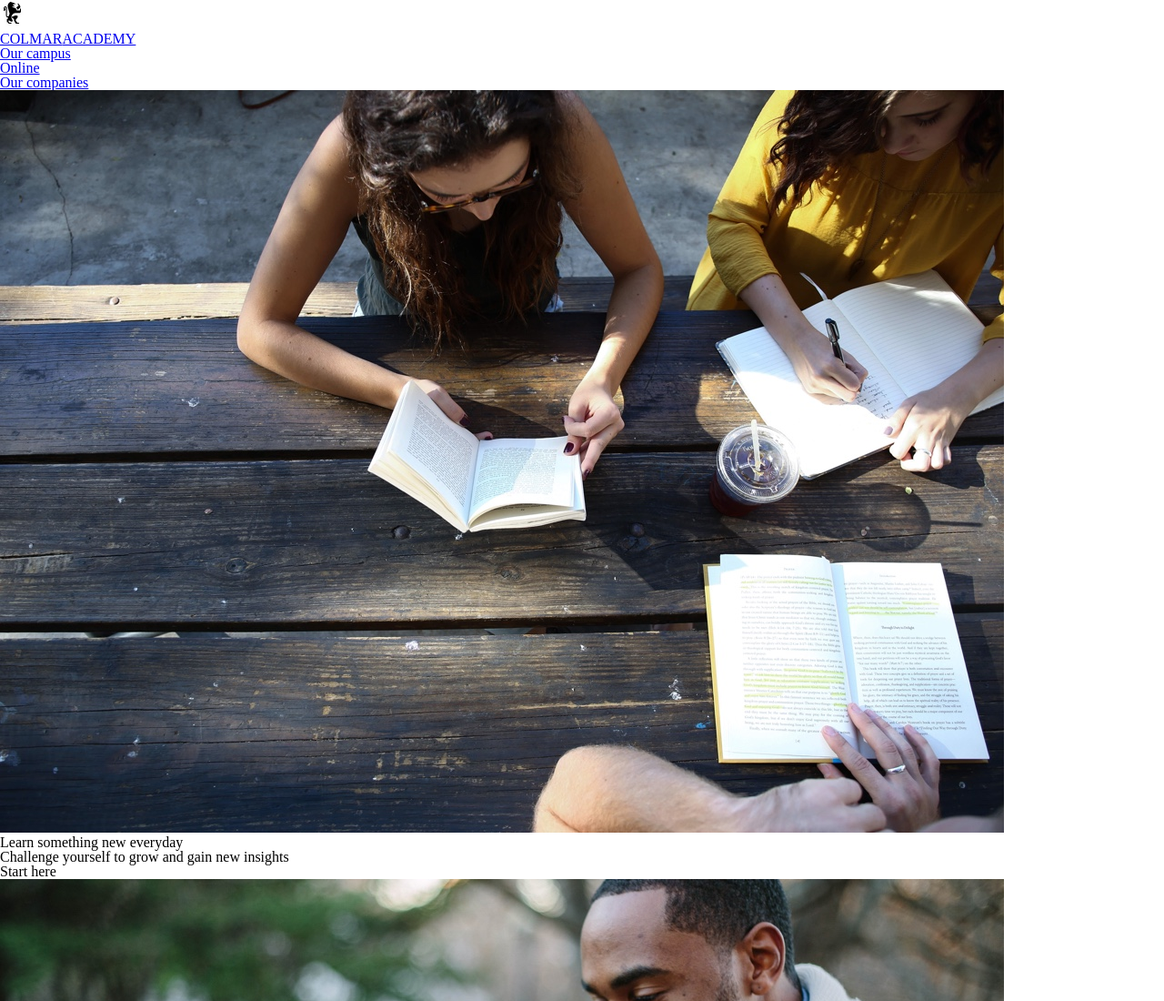
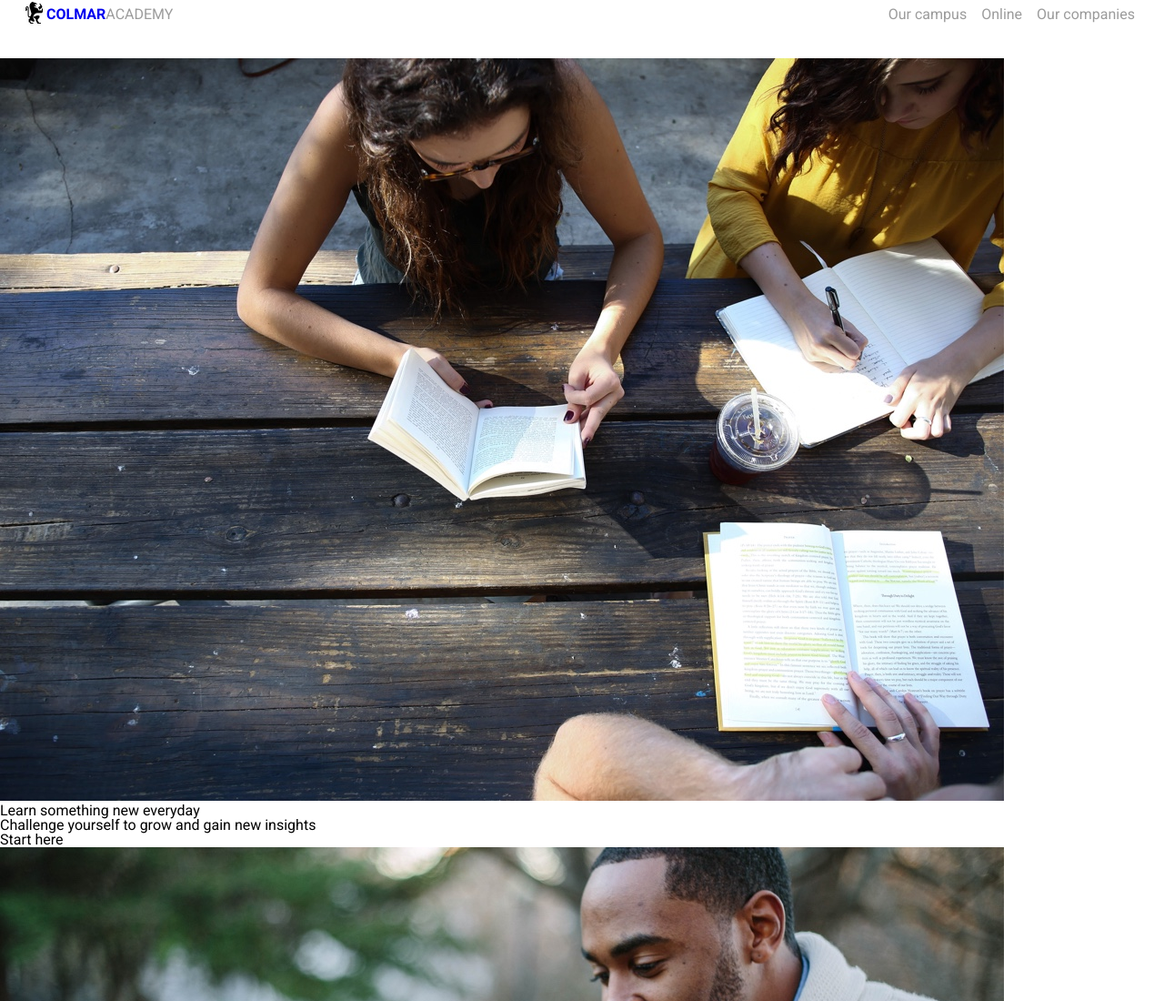
Before and after one commit to Dirby/colmar, a plain HTML site: page index.html in a window 1280 px wide. Shown: the top 1100 px of the page at 91% size. Drawn offline with Linux system fonts and the light colour scheme.

Commit message:
Header styled for desktop

```diff
--- a/index.html
+++ b/index.html
@@ -4,6 +4,7 @@
         <title>Colmar Academy</title>
         <link href="resources/css/reset.css" type="text/css" rel="stylesheet">
         <link href="resources/css/style.css" type="text/css" rel="stylesheet">
+        <link href="https://fonts.googleapis.com/css?family=Roboto:300,400,600,700" rel="stylesheet">
     </head>
 
     <body>
@@ -15,21 +16,15 @@
             <h5><a href="index.html" class="colmar">COLMAR</a><a href="index.html" class="academy">ACADEMY</a>
             </h5>
           </div>
-        <nav class="desktop">
+
+            <nav class="menu-desktop">
                 <ul>
                     <li><a href="#">Our campus</a></li>
                     <li><a href="#">Online</a></li>
                     <li><a href="#">Our companies</a></li>
                 </ul>
             </nav>
-      <nav class="mobile">
-        <ul>
-          <li><a href="#"><img src="./resources/images/ic-logo.svg"></a></li>
-          <li><a href="#"><img src="./resources/images/ic-on-campus.svg"></a></li>
-          <li><a href="#"><img src="./resources/images/ic-online.svg"></a></li>
-          <li><a href="#"><img src="./resources/images/ic-login.svg"></a></li>
-        </ul>
-      </nav>
+
         </div>
     </header>
 
--- a/resources/css/style.css
+++ b/resources/css/style.css
@@ -2,6 +2,61 @@
     border: 1px solid black;
 }
 
+html {
+  font-family: "Roboto", sans-serif;
+  font-size: 16px;
+}
+
+/*  HEADER AND NAV  */
 .mobile {
     display: none;
 }
+
+header {
+    position: block;
+    width: 100%;
+    height: 64px;
+}
+
+header .content {
+    display: flex;
+    align-items: center;
+    justify-content: space-between;
+
+}
+
+.logo-box {
+    display: flex;
+    padding-left: 24px;
+    align-items: center;
+}
+
+.logo-box a {
+    text-decoration: none;
+}
+
+.colmar {
+    font-weight: 700;
+}
+
+.academy {
+    color: #9c9c9c;
+}
+
+.menu-desktop {
+    display: inline-flex;
+}
+
+nav ul {
+    display: flex;
+    padding-right: 2rem;
+}
+
+nav li {
+  padding-left: 16px;
+}
+
+nav li a {
+    text-decoration: none;
+    color: #9c9c9c;
+}
```
Also changed, not shown: 1 other file. Lines whose indentation alone changed are shown as unchanged.
